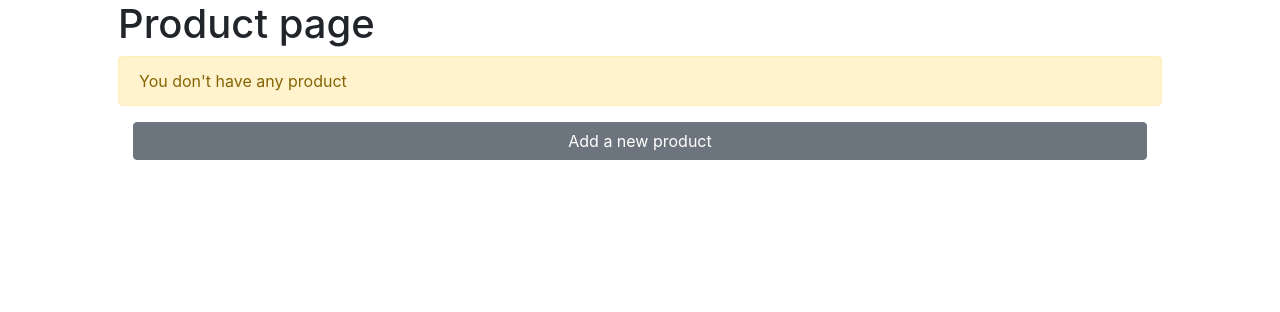
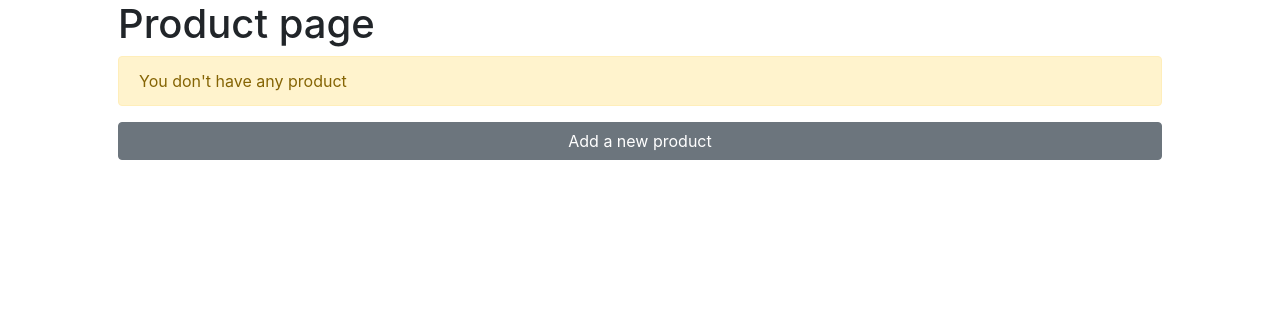
Before and after one commit to jopijuco/local, a Flask app: page /product in a window 1280 px wide. Shown: the part 114-426 px from the top of the page. Run offline with Flask 2, Linux system fonts and the light colour scheme; a user stored in the database is signed in; data that the repository does not hold is empty; some libraries are stand-ins or nearby versions.

Commit message:
product css

```diff
--- a/templates/product.html
+++ b/templates/product.html
@@ -18,8 +18,8 @@
 
     <div class="row">
     {%for product in products%}
-    <div class="col-12 col-sm-6 col-md-4 col-lg-3 col-xl-2">
-        <div class="card">
+        <div class="col-12 col-sm-6 col-md-4 col-lg-3 col-xl-2 mb-3">
+            <div class="card bg-light">
                 <img src="{{url_for('static', filename= product.main_img )}}"  alt="product picture" class="card-img-top"/>
                 <div class="card-body">
                     <span class="badge badge-warning">{{ product.price }}€</span>
@@ -30,11 +30,12 @@
             </div>
         </div>
     {%endfor%}
-    </div>
 
-    <div class="col-md-12">
+
+        <div class="col-12">
             <form action="/product" method="post" enctype="multipart/form-data">
-            <button class="btn btn-secondary col-md-12" type="submit" name="submit" value="add">Add a new product</button>
+                <button class="btn btn-secondary col-12" type="submit" name="submit" value="add">Add a new product</button>
             </form>
         </div>
+    </div>
 {% endblock %}
```
Lines whose indentation alone changed are shown as unchanged.
